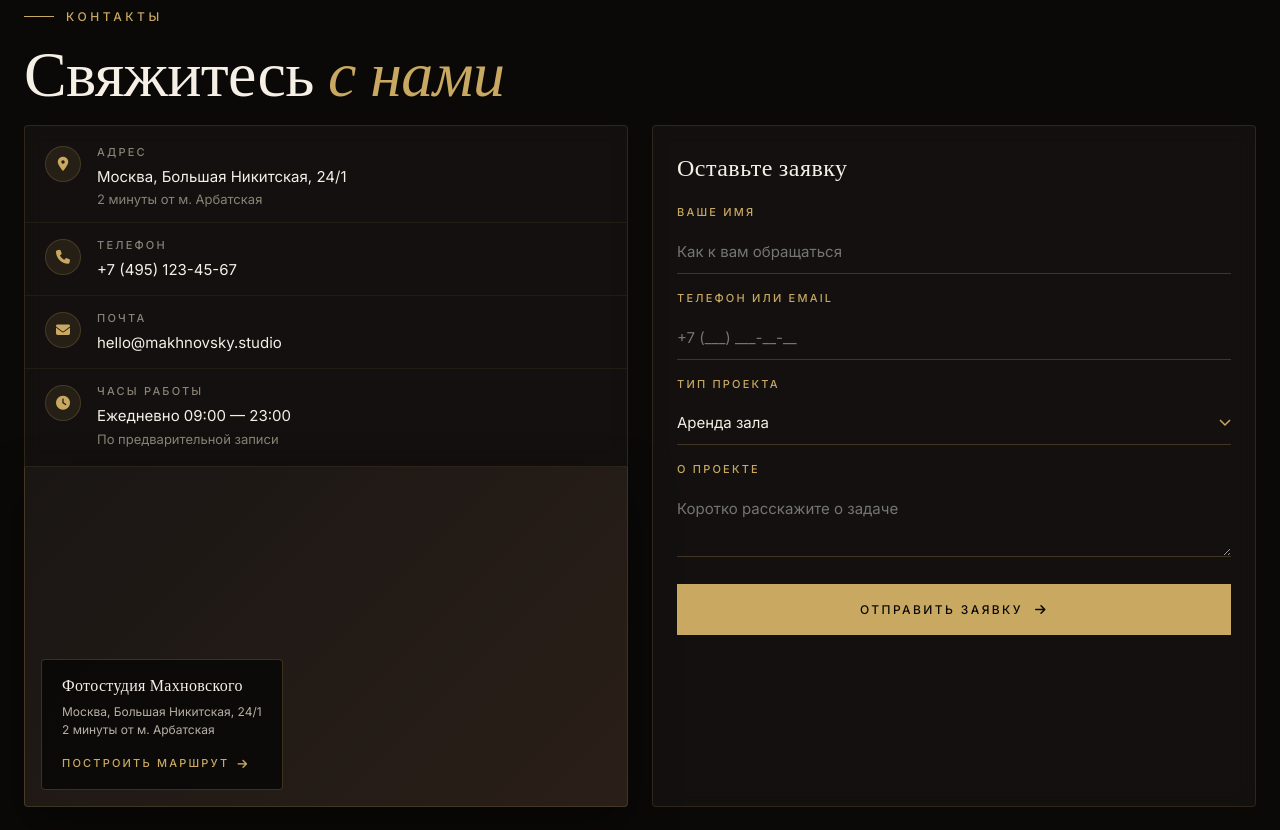
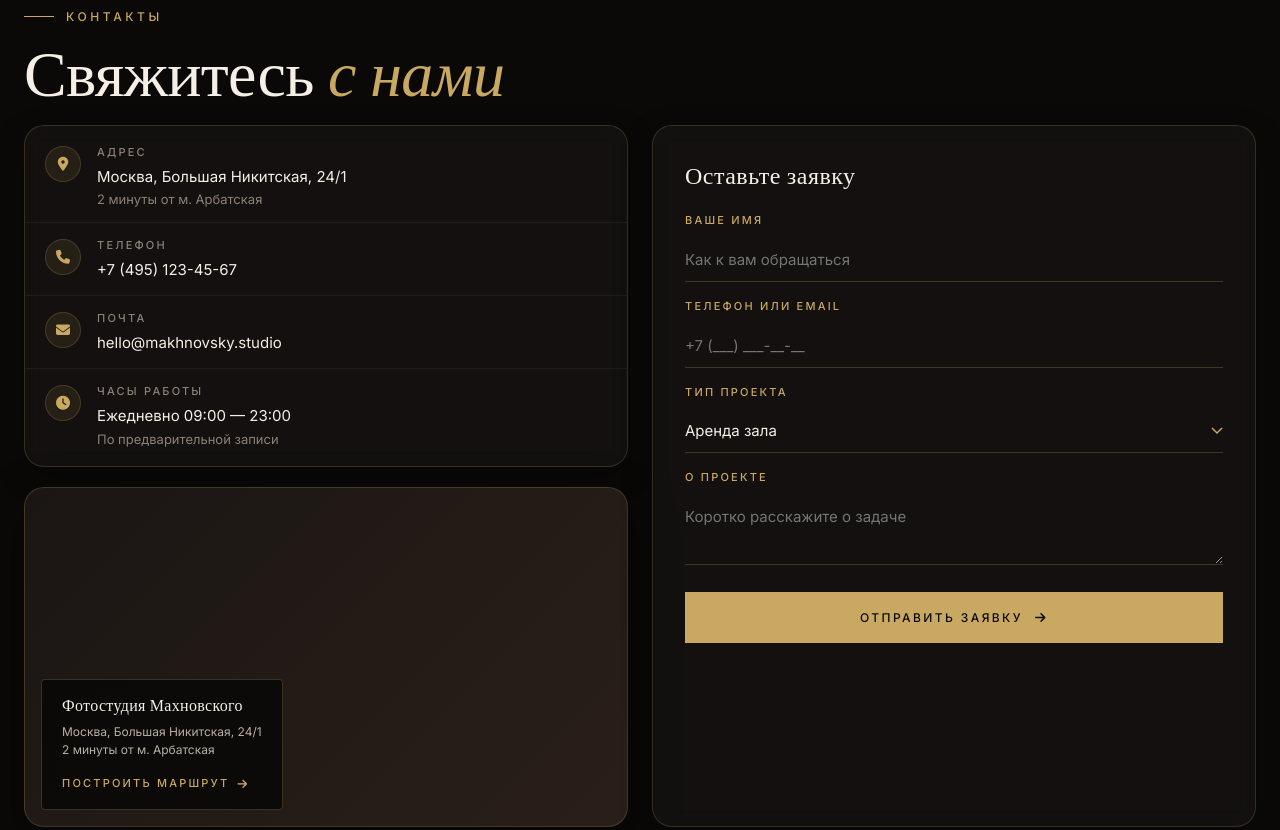
Before and after one commit to piarbookru-hub/foto, a plain HTML site: page index.html in a window 1280 px wide. Shown: the part 4220-5050 px from the top of the page. Drawn offline with nearby package versions, Linux system fonts and the light colour scheme.

Commit message:
Add files via upload

```diff
--- a/index.html
+++ b/index.html
@@ -675,16 +675,22 @@
   .contact-left {
     display: flex;
     flex-direction: column;
-    gap: 0;
+    gap: 20px;
   }
 
   /* Компактные карточки контактов */
   .contact-info-list {
     background: rgba(26, 22, 20, 0.6);
     backdrop-filter: blur(10px);
-    border: 1px solid rgba(201, 169, 97, 0.15);
-    border-radius: 4px 4px 0 0;
+    border: 1px solid rgba(201, 169, 97, 0.2);
+    border-radius: 20px;
     padding: 4px 0;
+    box-shadow: 0 10px 30px rgba(0, 0, 0, 0.25);
+    transition: border-color 0.3s, box-shadow 0.3s;
+  }
+  .contact-info-list:hover {
+    border-color: rgba(201, 169, 97, 0.35);
+    box-shadow: 0 15px 40px rgba(0, 0, 0, 0.35);
   }
   .contact-item {
     display: flex;
@@ -748,17 +754,20 @@
     margin-top: 2px;
   }
 
-  /* Карта под карточками (без разрыва) */
+  /* Карта отдельным блоком */
   .map-wrapper {
     position: relative;
     flex: 1;
     min-height: 340px;
-    border-radius: 0 0 4px 4px;
+    border-radius: 20px;
     overflow: hidden;
     border: 1px solid rgba(201, 169, 97, 0.2);
-    border-top: none;
     background: linear-gradient(135deg, #1a1614 0%, #2a1f18 100%);
     box-shadow: 0 20px 50px rgba(0, 0, 0, 0.4);
+    transition: border-color 0.3s;
+  }
+  .map-wrapper:hover {
+    border-color: rgba(201, 169, 97, 0.35);
   }
   .map-wrapper iframe {
     width: 100%;
@@ -813,12 +822,18 @@
   .contact-form {
     background: rgba(26, 22, 20, 0.6);
     backdrop-filter: blur(10px);
-    padding: 24px;
-    border-radius: 4px;
-    border: 1px solid rgba(201, 169, 97, 0.15);
+    padding: 32px;
+    border-radius: 20px;
+    border: 1px solid rgba(201, 169, 97, 0.2);
     height: 100%;
     display: flex;
     flex-direction: column;
+    box-shadow: 0 10px 30px rgba(0, 0, 0, 0.25);
+    transition: border-color 0.3s, box-shadow 0.3s;
+  }
+  .contact-form:hover {
+    border-color: rgba(201, 169, 97, 0.35);
+    box-shadow: 0 15px 40px rgba(0, 0, 0, 0.35);
   }
   .form-title {
     font-family: 'Cormorant Garamond', serif;
@@ -960,9 +975,9 @@
     .portfolio-item:nth-child(4) { grid-column: span 1; grid-row: span 1; }
     .portfolio-item:last-child { grid-column: span 2; }
     .contacts-grid { grid-template-columns: 1fr; gap: 24px; }
-    .map-wrapper { min-height: 380px; border-radius: 0 0 4px 4px; }
-    .map-overlay { bottom: 16px; left: 16px; right: 16px; max-width: none; }
-    .contact-form { padding: 32px 24px; }
+    .map-wrapper { min-height: 380px; border-radius: 20px; }
+    .map-overlay { bottom: 16px; left: 16px; right: 16px; max-width: none; border-radius: 12px; }
+    .contact-form { padding: 28px 24px; }
     footer { padding: 40px 24px 32px; }
     .placeholder-label { max-width: 90%; padding: 16px; }
     .placeholder-label strong { font-size: 11px; }
@@ -998,7 +1013,7 @@
     .contact-item-value { font-size: 14px; }
     .contact-item-note { font-size: 12px; }
     .map-wrapper { min-height: 300px; }
-    .map-overlay { padding: 12px 16px; bottom: 12px; left: 12px; right: 12px; }
+    .map-overlay { padding: 12px 16px; bottom: 12px; left: 12px; right: 12px; border-radius: 10px; }
     .map-overlay-title { font-size: 15px; }
     .map-overlay-address { font-size: 11px; }
     .contact-form { padding: 24px 20px; }
```
